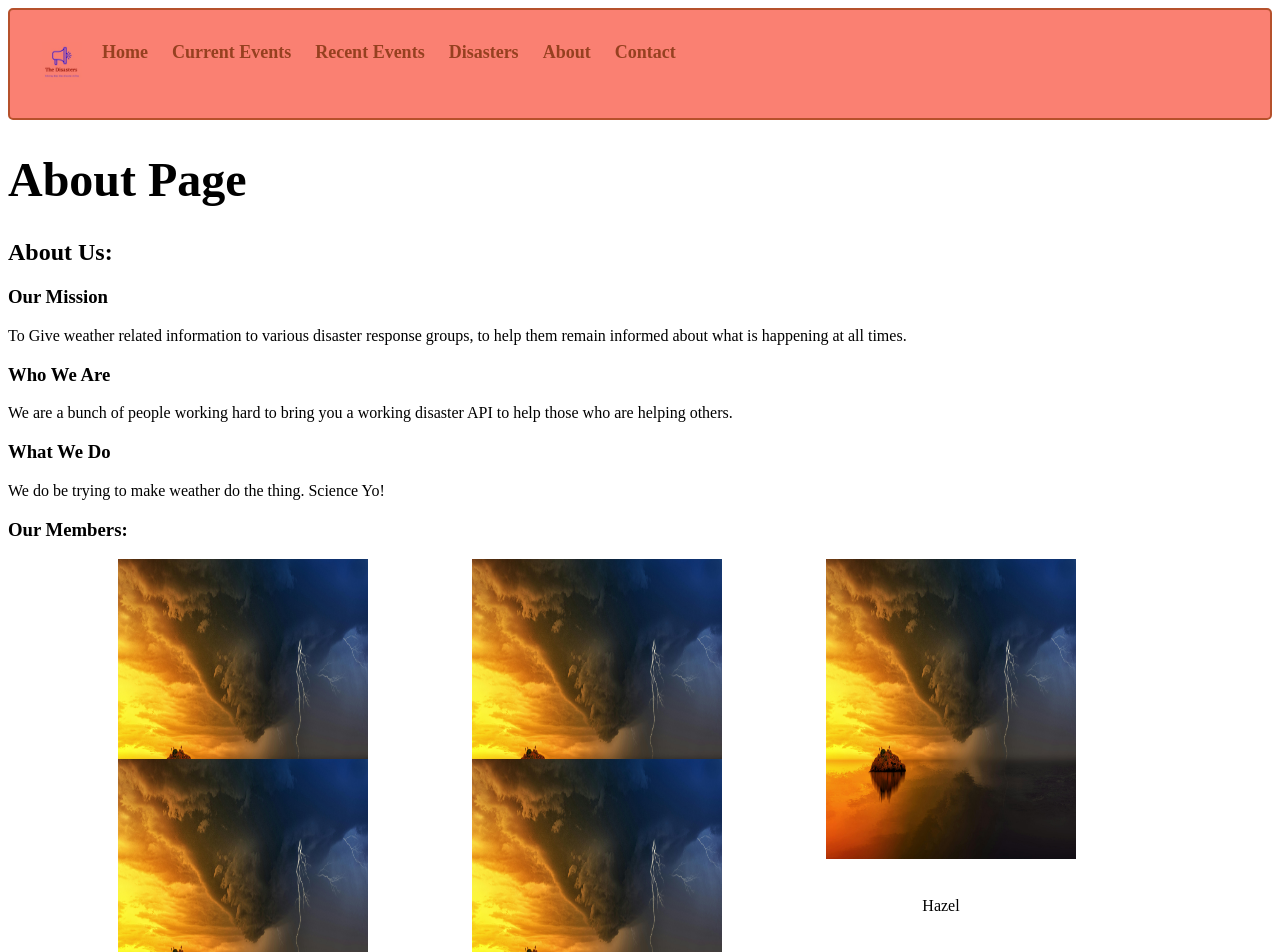
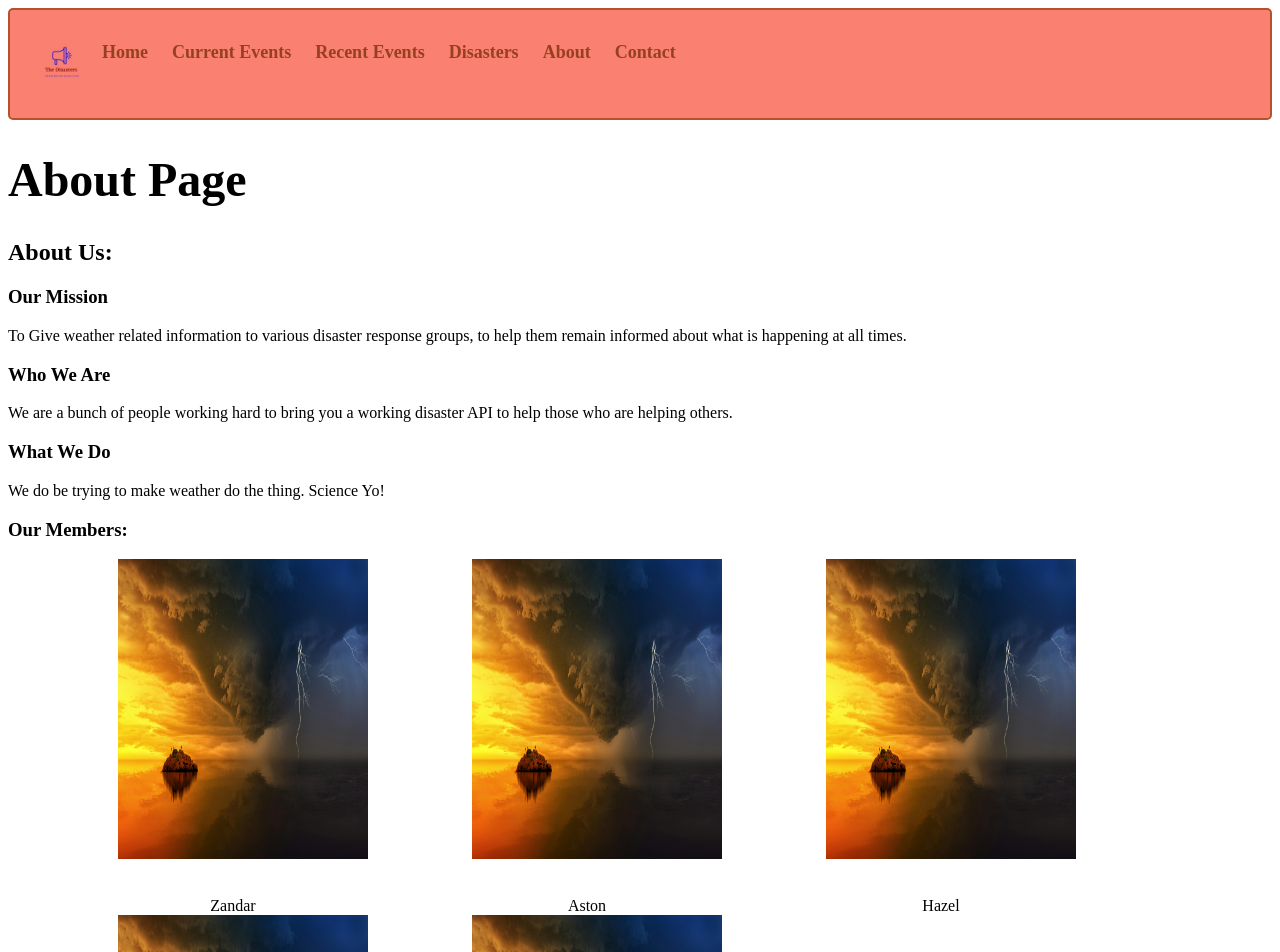
Before and after one commit to BIT-Studio-3/group-project-25-1-scade, a SvelteKit app in the folder disaster/disaster/: page /about in a window 1280 px wide. Shown: the top 952 px of the page. Built offline with nearby package versions, Linux system fonts and the light colour scheme.

Commit message:
Fixing over lap

```diff
--- a/disaster/disaster/src/routes/about/+page.svelte
+++ b/disaster/disaster/src/routes/about/+page.svelte
@@ -62,7 +62,6 @@
         display: inline-block;
         width: 150px;
         height: 200px;
-vertical-align: top;
         text-align:center;
         margin-right: 100px;
         margin-left: 100px;
```
Lines whose indentation alone changed are shown as unchanged.
